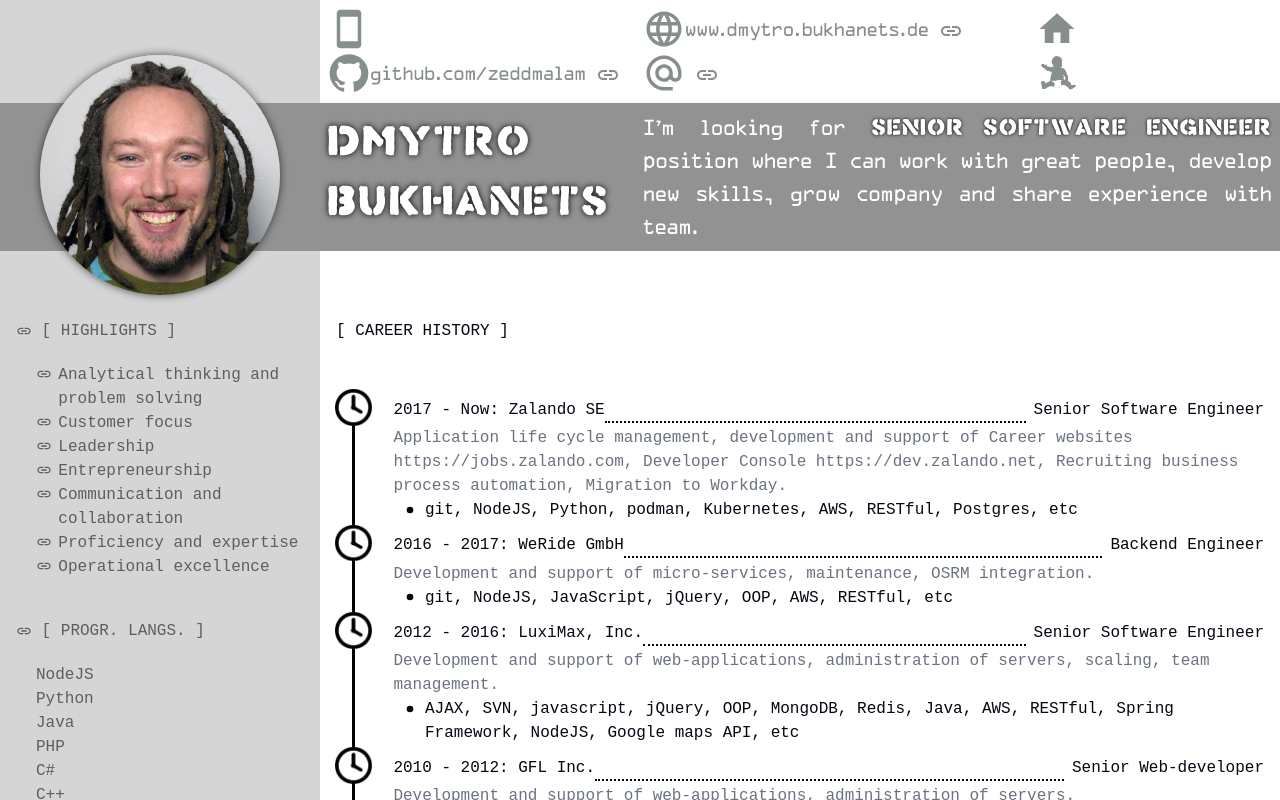
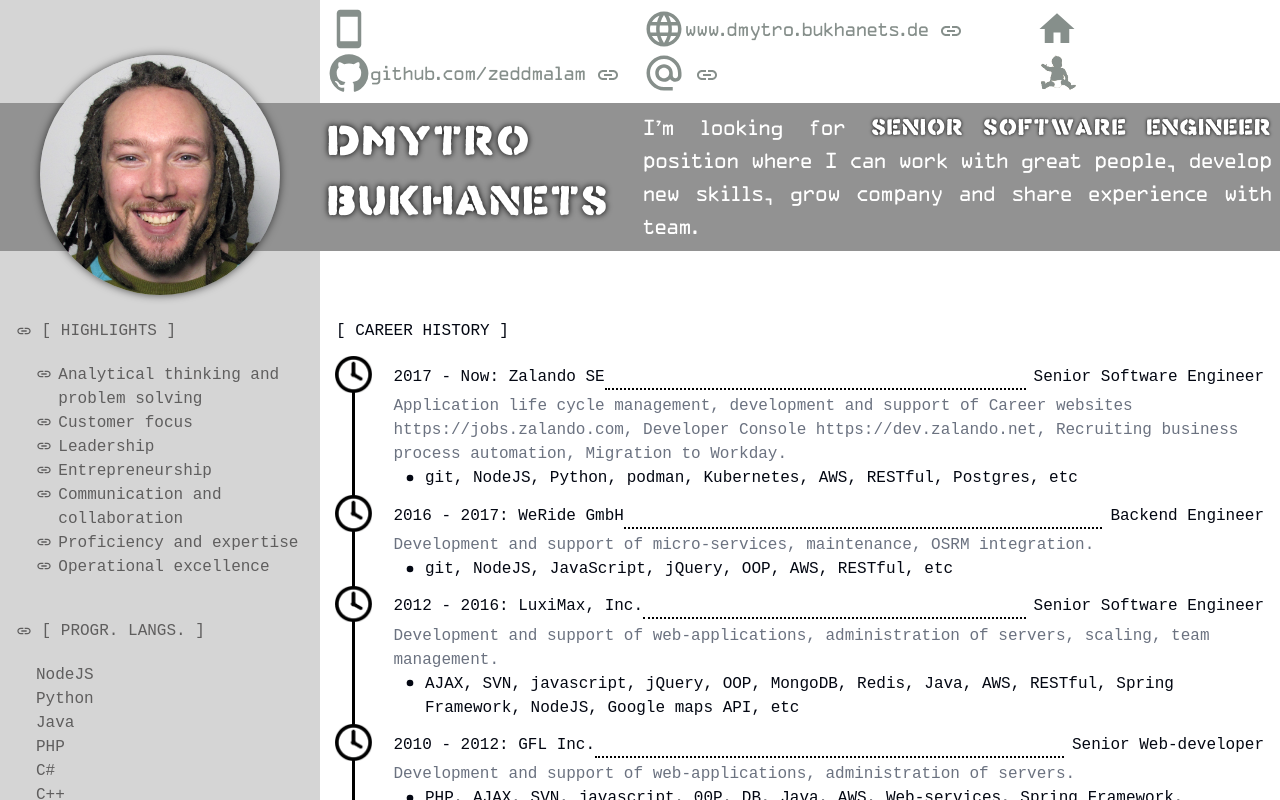
Before and after one commit to zeddmalam/cv, a Next.js app: page / in a window 1280 px wide. Shown: the top 800 px of the page. Built offline with nearby package versions, Linux system fonts and the light colour scheme.

Commit message:
bugfixes
bugfixes

```diff
--- a/src/components/careerHistory.tsx
+++ b/src/components/careerHistory.tsx
@@ -8,7 +8,6 @@
 export default function CareerHistory(): ReactElement {
     return (<Grid item container xs={12} md={9} spacing={0} className="career-history">
         <Grid item container xs={12} spacing={0}><Typography className="text-gray-950">[ CAREER HISTORY ]</Typography></Grid >
-        <Grid item container xs={12} spacing={0}><br/></Grid >
         {careerHistory.reverse().map((step: CvCareerStep, index: number): ReactElement<any, any> => (<Grid item key={`career-step-${index}`} container xs={12} spacing={0} className="career-step">
             <Grid item container xs={12} spacing={1} alignItems="center">
                 <Grid item>
```
